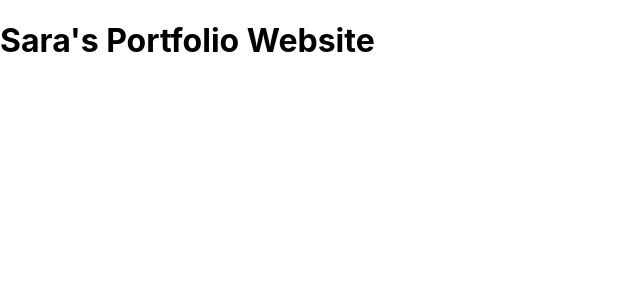
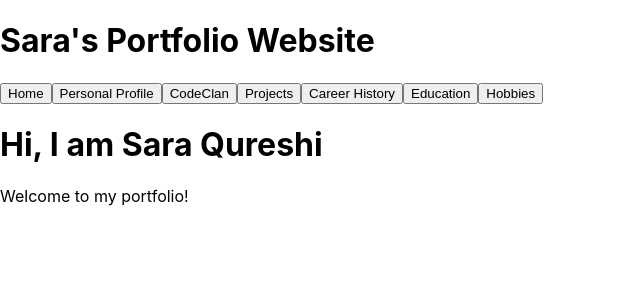
Before and after one commit to sreadytocode/portfolio, a React (Create React App) app: page / in a window 1280 px wide. Shown: the top 300 px of the page, without its empty margins (0-640 px from the left). Built offline with nearby package versions, Linux system fonts and the light colour scheme.

Commit message:
Added navBar, react router dom and links

```diff
--- a/package.json
+++ b/package.json
@@ -9,6 +9,7 @@
     "@testing-library/user-event": "^13.5.0",
     "react": "^18.2.0",
     "react-dom": "^18.2.0",
+    "react-router-dom": "^6.4.3",
     "react-scripts": "5.0.1",
     "web-vitals": "^2.1.4"
   },
--- a/src/Components/Buttons.js
+++ b/src/Components/Buttons.js
@@ -0,0 +1,11 @@
+import React from "react";
+
+const Buttons = ({text, clickHandler, value, isDisabled=false}) => {
+    return (
+        <button disabled={isDisabled} value={value} onClick={clickHandler}>
+            {text}
+        </button>
+     );
+}
+
+export default Buttons;
--- a/src/Components/ErrorPage.js
+++ b/src/Components/ErrorPage.js
@@ -0,0 +1,12 @@
+import React from "react";
+import Header from "./Header";
+
+const ErrorPage = () => {
+    return (
+        <>
+            <Header text="404- PAGE NOT FOUND"/>
+        </>
+     );
+}
+
+export default ErrorPage;
--- /dev/null
+++ b/src/Components/Home.js
@@ -0,0 +1,13 @@
+import React from "react";
+import Header from "./Header";
+
+const Home = () => {
+    return (
+        <>
+            <Header text="Hi, I am Sara Qureshi"/>
+            <p>Welcome to my portfolio!</p>
+        </>
+     );
+}
+
+export default Home;
--- a/src/Components/NavBar.js
+++ b/src/Components/NavBar.js
@@ -0,0 +1,19 @@
+import React from "react";
+import { Link } from "react-router-dom";
+import Buttons from "../Components/Buttons.js"
+
+const NavBar = () => {
+    return (
+        <>
+            <Link to="/"><Buttons text="Home"/></Link>
+            <Link to="/personalprofile"><Buttons text="Personal Profile"/></Link>
+            <Link to="/codeclan"><Buttons text="CodeClan"/></Link>
+            <Link to="/projects"><Buttons text="Projects"/></Link>
+            <Link to="/careerhistory"><Buttons text="Career History"/></Link>
+            <Link to="/education"><Buttons text="Education"/></Link>
+            <Link to="/hobbies"><Buttons text="Hobbies"/></Link>
+        </>
+     );
+}
+
+export default NavBar;
--- a/src/Containers/PortfolioContainer.js
+++ b/src/Containers/PortfolioContainer.js
@@ -1,11 +1,34 @@
 import React from 'react';
-import Header from '../Components/Header';
+import { BrowserRouter as Router, Routes, Route } from 'react-router-dom';
+import Header from '../Components/Header.js';
+import Home from '../Components/Home.js';
+import PersonalProfile from '../Components/PersonalProfile.js';
+import Projects from '../Components/Projects.js';
+import CodeClan from '../Components/CodeClan.js';
+import CareerHistory from '../Components/CareerHistory.js';
+import Hobbies from '../Components/Hobbies.js';
+import ErrorPage from '../Components/ErrorPage.js';
+import Education from '../Components/Education.js';
+import NavBar from '../Components/NavBar.js';
 
 const PortfolioContainer = () => {
     return (
         <>
-            <Header text="Sara's Portfolio Website"/>
-        </>
+            <Router>
+                    <Header text="Sara's Portfolio Website"/>
+                    <NavBar/>
+                <Routes>
+                    <Route exact path="/" element={<Home/>}/>
+                    <Route path="/personalprofile" element={<PersonalProfile/>}/>
+                    <Route path="/codeclan" element={<CodeClan/>}/>
+                    <Route path="/projects" element={<Projects/>}/>
+                    <Route path="/careerhistory" element={<CareerHistory/>}/>
+                    <Route path="/education" element={<Education/>}/>
+                    <Route path="/hobbies" element={<Hobbies/>}/>
+                    <Route path="*" element={<ErrorPage/>}/>
+                </Routes>
+            </Router>
+             </>
      );
 }
 
```
Also changed, not shown: src/Components/CareerHistory.js (+10 -0 lines), src/Components/CodeClan.js (+10 -0 lines), src/Components/Education.js (+10 -0 lines), src/Components/Hobbies.js (+10 -0 lines), src/Components/PersonalProfile.js (+10 -0 lines), src/Components/Projects.js (+10 -0 lines), 1 other file (tests, documents, lock files or other folders).
